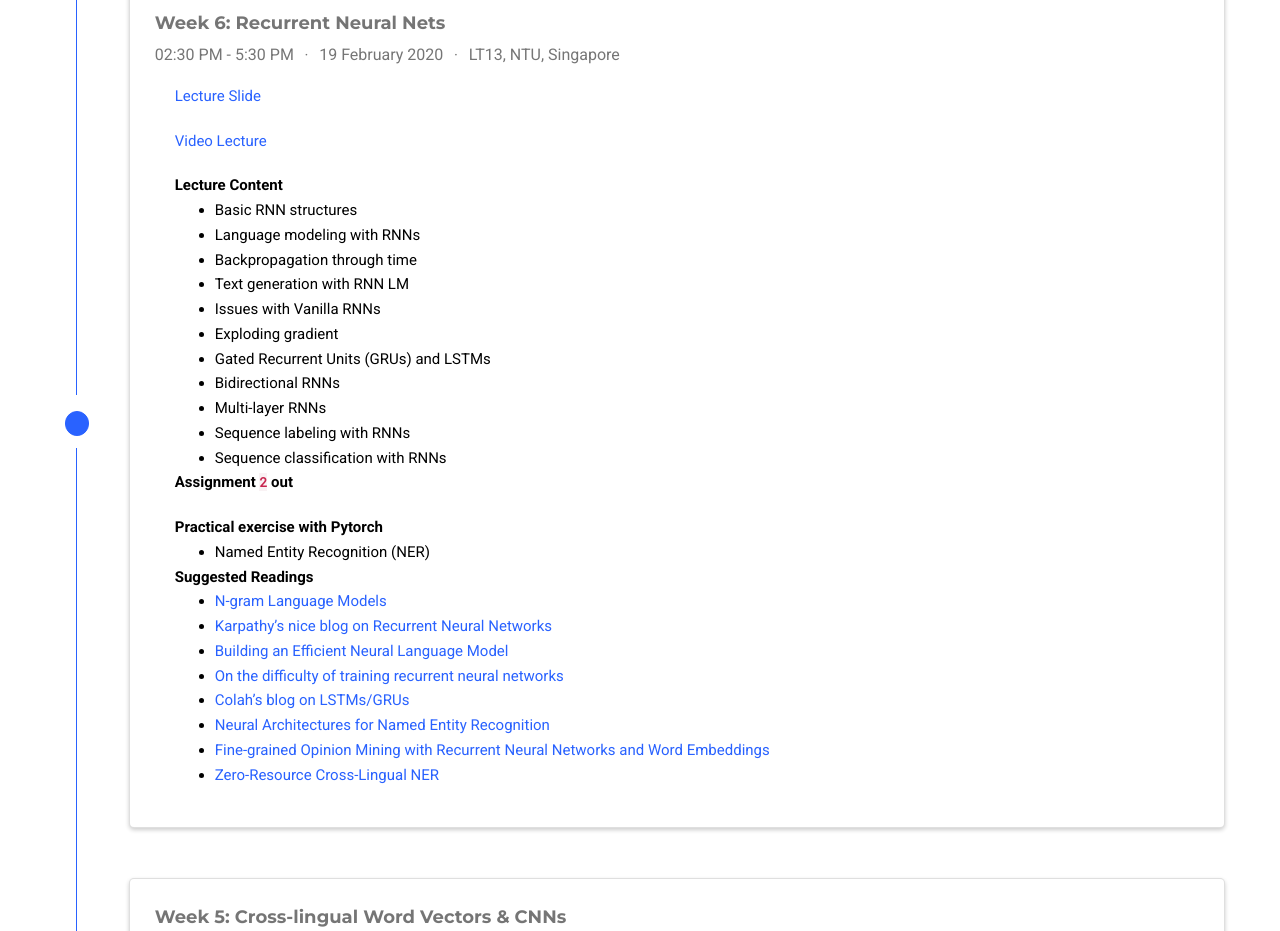
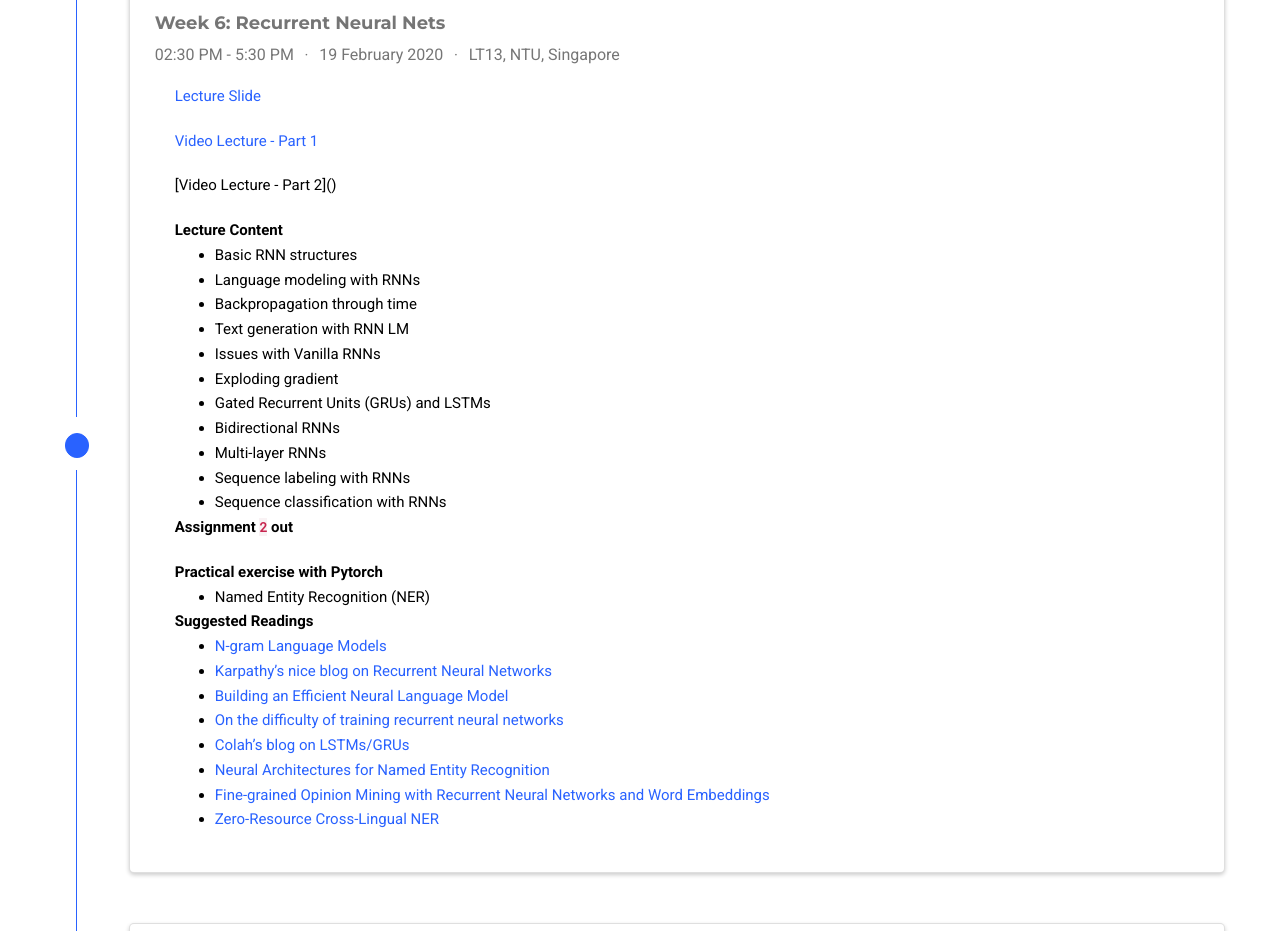
Before and after one commit to ntunlpsg/ce7455_deep-nlp-20, a plain HTML site: page index.html in a window 1280 px wide. Shown: the part 9000-9931 px from the top of the page. Drawn offline with nearby package versions, Linux system fonts and the light colour scheme; some icons are missing.

Commit message:
lec 6 updated

```diff
--- a/index.html
+++ b/index.html
@@ -1595,7 +1595,9 @@
             </div>
             <div class="card-text"><p><a href="https://www.dropbox.com/s/18dheidnf0msoie/Lecture-6.pdf?dl=0" target="_blank">Lecture Slide</a></p>
 
-<p><a href="https://drive.google.com/file/d/1vLYK4Lp-doHALhdlTVzthGiM5Vn-Vwhz/view?usp=sharing" target="_blank">Video Lecture</a></p>
+<p><a href="https://drive.google.com/file/d/1vLYK4Lp-doHALhdlTVzthGiM5Vn-Vwhz/view?usp=sharing" target="_blank">Video Lecture - Part 1</a></p>
+
+<p>[Video Lecture - Part 2]()</p>
 
 <p><strong>Lecture Content</strong></p>
 
```
